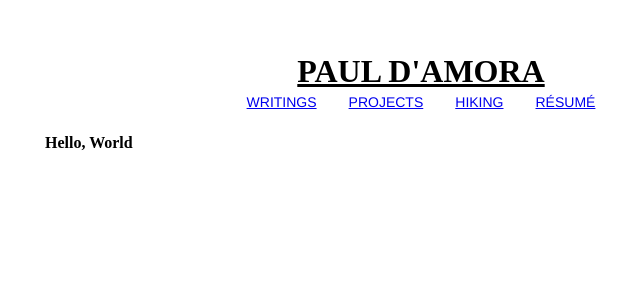
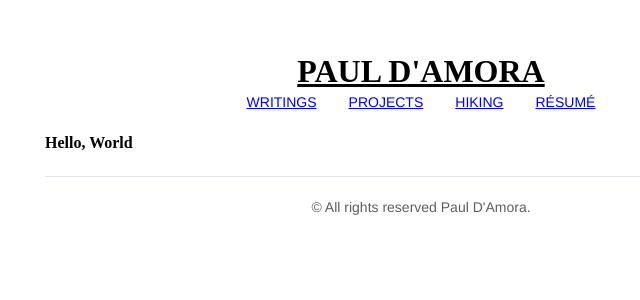
Before and after one commit to pmdamora/portfolio, a Next.js app: page / in a window 1280 px wide. Shown: the top 300 px of the page, without its empty margins (219-859 px from the left). Built offline with nearby package versions, Linux system fonts and the light colour scheme; a web font is replaced by a local one.

Commit message:
Create Footer component

```diff
--- a/components/shared/Page.tsx
+++ b/components/shared/Page.tsx
@@ -3,6 +3,8 @@ import Head from 'next/head';
 import styled from 'styled-components';
 
 import { Header } from '@portfolio/components/ui/Header';
+import { Footer } from '@portfolio/components/ui/Footer';
+
 import { Box } from '@portfolio/components/shared/Box';
 import { Spacing, Color } from '@portfolio/styles';
 
@@ -11,23 +13,25 @@ const Container = styled(Box)`
 `;
 
 const StyledParagraph = styled.p`
+  border-bottom: 1px solid ${Color.GRAY_1};
   font-size: 21px;
   line-height: 30px;
-  border-bottom: 1px solid ${Color.GRAY_1};
   padding-bottom: ${Spacing.xlarge};
 `;
 
 interface Props {
+  backgroundImageSrc?: string;
   description?: string;
+  showHeading?: boolean;
   title?: string;
-  showHeading?: boolean;
 }
 
 export const Page: FunctionComponent<Props> = ({
+  backgroundImageSrc,
+  children,
   description,
-  title,
   showHeading = false,
-  children
+  title
 }) => (
   <Fragment>
     <Head>
@@ -53,6 +57,7 @@ export const Page: FunctionComponent<Props> = ({
           )}
           <Box boxDirection="column">{children}</Box>
         </Box>
+        <Footer withHr={!backgroundImageSrc} />
       </Container>
     </Box>
   </Fragment>
--- /dev/null
+++ b/components/ui/Footer/Footer.tsx
@@ -0,0 +1,42 @@
+import React, { FunctionComponent } from 'react';
+import styled from 'styled-components';
+
+import { Color, FontSize, FontFamily, Spacing } from '@portfolio/styles';
+
+import { Box } from '@portfolio/components/shared/Box';
+
+const Wrapper = styled(Box)<Props>`
+  align-items: center;
+  border-top: ${props =>
+    props.withHr ? `1px solid ${Color.GRAY_1}` : '0 none'};
+  margin-top: ${Spacing.large};
+  padding-top: ${Spacing.small};
+`;
+
+const CopyrightText = styled.p`
+  color: ${Color.GRAY_4};
+  flex: 1;
+  font-family: ${FontFamily.HEADING};
+  font-size: ${FontSize.XSMALL};
+  text-align: center;
+`;
+
+interface Props {
+  withHr: boolean;
+}
+
+const Footer: FunctionComponent<Props> = ({ withHr }) => {
+  return (
+    <Wrapper justify="center" withHr={withHr}>
+      <CopyrightText>
+        &copy; All rights reserved Paul D&apos;Amora.
+      </CopyrightText>
+    </Wrapper>
+  );
+};
+
+Footer.defaultProps = {
+  withHr: true
+};
+
+export { Footer };
--- /dev/null
+++ b/components/ui/Footer/SocialButton.tsx
@@ -0,0 +1,9 @@
+import React, { FunctionComponent } from 'react';
+
+import { Box } from '@portfolio/components/shared/Box';
+
+const SocialButton: FunctionComponent<{}> = () => {
+  return <Box>a</Box>;
+};
+
+export { SocialButton };
--- /dev/null
+++ b/components/ui/Footer/SocialLinks.tsx
@@ -0,0 +1,14 @@
+import React, { FunctionComponent } from 'react';
+
+import { SocialButton } from '@portfolio/components/ui/Footer';
+import { Box } from '@portfolio/components/shared/Box';
+
+const SocialLinks: FunctionComponent<{}> = () => {
+  return (
+    <Box>
+      <SocialButton />
+    </Box>
+  );
+};
+
+export { SocialLinks };
--- /dev/null
+++ b/components/ui/Footer/index.ts
@@ -0,0 +1,3 @@
+export { SocialButton } from './SocialButton';
+export { SocialLinks } from './SocialLinks';
+export { Footer } from './Footer';
```
